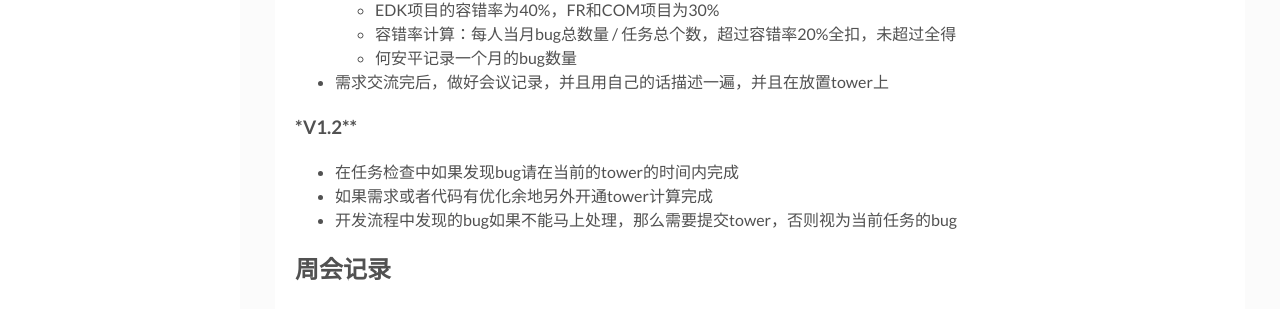
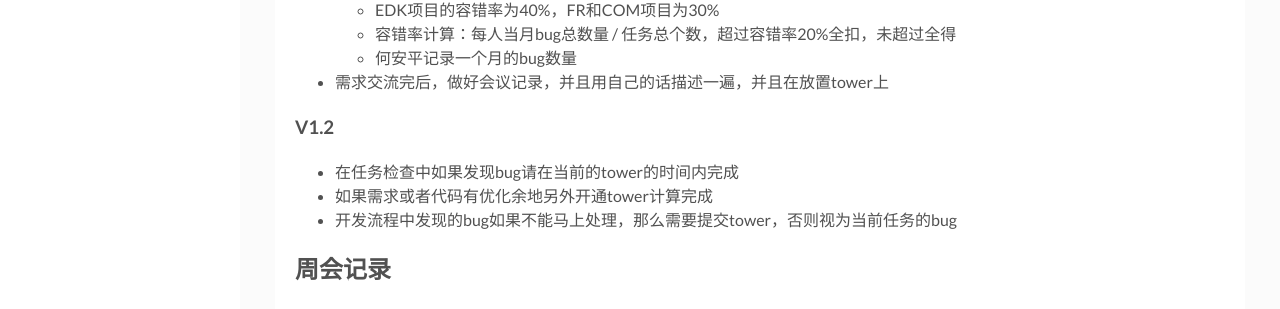
Before and after one commit to maclxf/maclxf.github.io, a Jekyll site: the page built from _posts/2018-03-16-performance.md, in a window 1280 px wide and 900 px high, scrolled down 3311 px. Shown: the part 414-723 px from the top of the window. Built offline with Jekyll 4.4.1, drawn with Linux system fonts in a browser that asks for light colours.

```diff
--- a/_posts/2018-03-16-performance.md
+++ b/_posts/2018-03-16-performance.md
@@ -59,7 +59,7 @@
 	* 何安平记录一个月的bug数量
 * 需求交流完后，做好会议记录，并且用自己的话描述一遍，并且在放置tower上
 
-### *V1.2**
+### **V1.2**
 * 在任务检查中如果发现bug请在当前的tower的时间内完成
 * 如果需求或者代码有优化余地另外开通tower计算完成
 * 开发流程中发现的bug如果不能马上处理，那么需要提交tower，否则视为当前任务的bug
```
